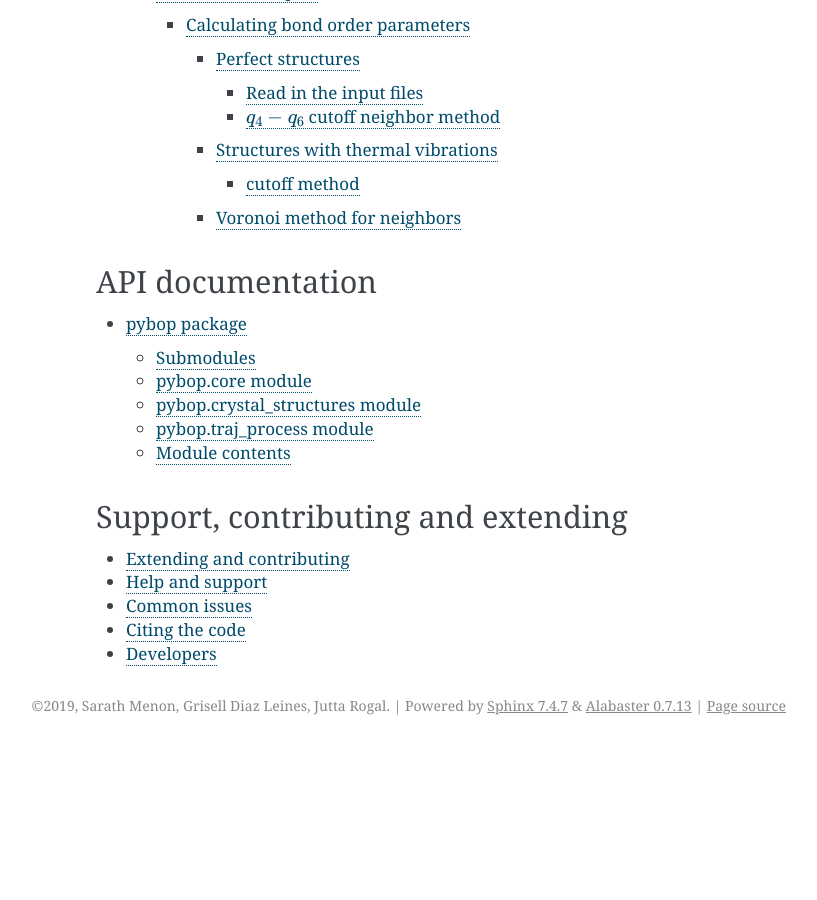
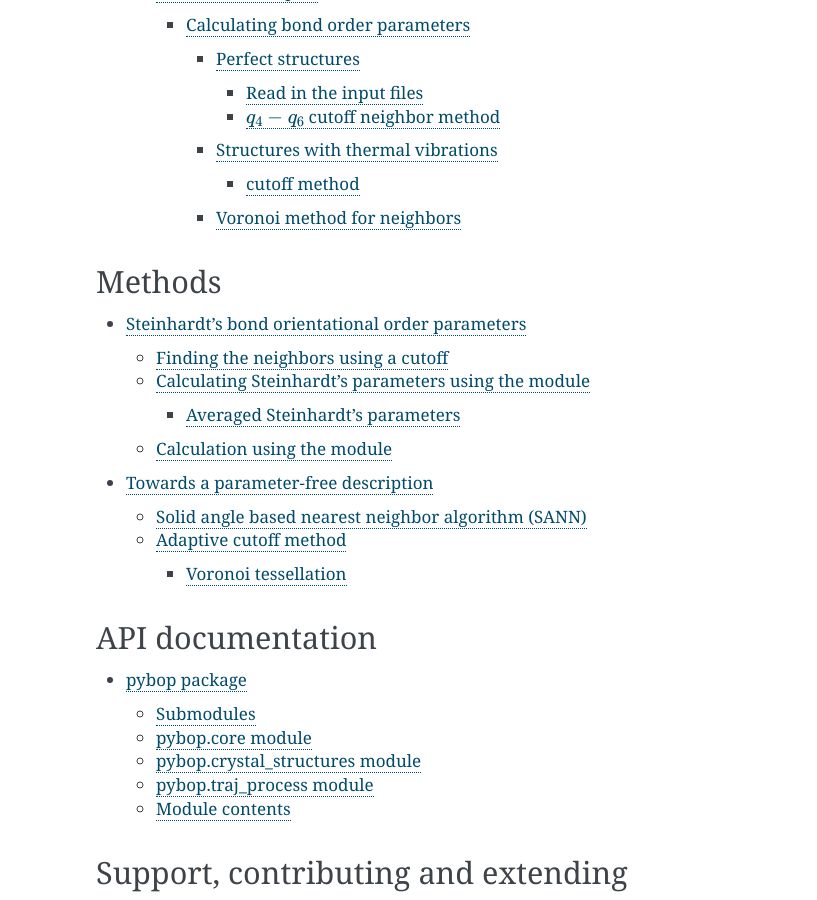
Before and after one commit to pyscal/pyscal, a Sphinx documentation site: the page built from docs/source/index.rst, in a window 1280 px wide and 900 px high, scrolled down 1589 px. Shown: the whole window, without its empty margins (324-1141 px from the left). Built offline with Sphinx 7.4.7, drawn with Linux system fonts in a browser that asks for light colours; pages that are not in the unit, such as notebooks, are missing from menus; before the commit the page ends 2334 px from its top, so only the background shows below that; some of the changed lines change nothing that is shown.

Commit message:
add steinhardt parameter docs

```diff
--- a/docs/source/index.rst
+++ b/docs/source/index.rst
@@ -48,6 +48,13 @@ First steps
     examples
     jupyter
 
+Methods
+-------
+
+.. toctree::
+
+    steinhardtparameters
+
 API documentation
 -----------------
 
--- /dev/null
+++ b/docs/source/steinhardtparameters.rst
@@ -0,0 +1,183 @@
+Steinhardt’s bond orientational order parameters
+------------------------------------------------
+
+Steinhardt’s bond orientational order parameters are a set of parameters
+based on the local atomic environment. These parameters have been used
+extensively for various uses such as distinction of crystal structures,
+identification of solid and liquid atoms and identification of defects.
+
+These parameters, which are rotationally and translationally invariant
+are defined by,
+
+.. math::  q_l (i) =  \Big(  \frac{4\pi}{2l+1}  \sum_{m=-l}^l | q_{lm}(i) |^2 \Big )^{\frac{1}{2}}
+
+where,
+
+.. math::  q_{lm} (i) =  \frac{1}{N(i)} \sum_{j=1}^{N(i)} Y_{lm}(\pmb{r}_{ij})
+
+in which :math:`Y_{lm}` are the spherical harmonics and :math:`N(i)` is
+the number of neighbours of particle :math:`i`, :math:`\pmb{r}_{ij}` is
+the vector connecting particles :math:`i` and :math:`j`, and :math:`l`
+and :math:`m` are both intergers with :math:`m \in [-l,+l]`. Various
+parameters have found specific uses, such as :math:`q_2` and :math:`q_6`
+for identification of crystallinity, :math:`q_6` for identification of
+solidity, and :math:`q_4` and :math:`q_6` for distinction of crystal
+structures. The traditional method makes use of a cutoff radius which
+takes into account the neighbors of an atom.
+
+Finding the neighbors using a cutoff
+^^^^^^^^^^^^^^^^^^^^^^^^^^^^^^^^^^^^
+
+The most common method to calculate the neighbors of an atom is using a
+cutoff radius. The neighborhood of an atom for calculation of
+Steinhardt’s parameters is often carried out using this method. A cutoff
+is selected based on the properties of the system, one of the common
+methods is to select the cutoff in a way that it coincides with the
+first minimum of the radial distribution function. Once a cutoff is
+decided, the neighbors of an atom are those that fall within this
+selected radius. The following code snippet will use the cutoff method
+to calculate neighbors. Please check the examples section of basic use
+of the module. ``conf.dump`` is assumed to be the input file containing
+simulation snapshot. A cutoff radius of 3 is assumed for calculation of
+neighbors.
+
+.. code:: python
+
+   import pybop.core as pc
+   sys = pc.System()
+   sys.read_inputfile('conf.dump')
+   sys.get_neighbors(method='cutoff', cutoff=3)
+
+Calculating Steinhardt’s parameters using the module
+^^^^^^^^^^^^^^^^^^^^^^^^^^^^^^^^^^^^^^^^^^^^^^^^^^^^
+
+The module can be used easily for the calculation of :math:`q_l`
+parameters. Once the neighbors have been calculated using the above code
+snippet, the :math:`q_l` can be calculated by, for example, :math:`q_4`
+and :math:`q_6` by,
+
+.. code:: python
+
+   sys.calculate_q([4, 6])
+   q = sys.get_qvals([4, 6])
+
+Averaged Steinhardt’s parameters
+~~~~~~~~~~~~~~~~~~~~~~~~~~~~~~~~
+
+At high temperatures, thermal vibrations affect the atomic positions.
+This in turn leads to overlapping distributions of :math:`q_l`
+parameters, which in turn leads to difficulty in identification of
+crystal structures. In order to address this problem, the averaged
+version :math:`\bar{q}_l` of Steinhardt’s parameters was introduced by
+Lechner and Dellago. :math:`\bar{q}_l` is given by,
+
+.. math::  \bar{q}_l (i) =  \Big(  \frac{4\pi}{2l+1}  \sum_{m=-l}^l \Big| \frac{1}{\tilde{N}(i)} \sum_{k=0}^{\tilde{N}(i)} q_{lm}(k) \Big|^2 \Big )^{\frac{1}{2}}
+
+where the sum from :math:`k=0` to :math:`\tilde{N}(i)` is over all the
+neighbors and the particle itself. The averaged parameters takes into
+account the first neighbor shell and also information from the
+neighboring atoms and thus reduces the overlap between the
+distributions.
+
+Calculation using the module
+^^^^^^^^^^^^^^^^^^^^^^^^^^^^
+
+Assuming that the system is set up correctly as shown in the previous
+section, the averaged versions can be calculated by using the
+``averaged = True`` keyword.
+
+.. code:: python
+
+   sys.calculate_q([4, 6], averaged=True)
+   q = sys.get_qvals([4, 6], averaged=True)
+
+Towards a parameter-free description
+------------------------------------
+
+Adaptive cutoff methods
+~~~~~~~~~~~~~~~~~~~~~~~
+
+Selecting a hard cutoff radius gives rise to some problems such as-
+
+-  Atomic vibrations due to temperature makes the selection of a cutoff
+   difficult.
+-  If there is more than one structure present in the system, for
+   example, bcc and fcc, the selection of cutoff such that it includes
+   the first shell of both structures can be difficult.
+
+With the aim of rectifying these problems, various adaptive approaches
+have been proposed. Two of the methods implemented in the module is
+discussed below.
+
+Solid angle based nearest neighbor algorithm (SANN)
+^^^^^^^^^^^^^^^^^^^^^^^^^^^^^^^^^^^^^^^^^^^^^^^^^^^
+
+| SANN algorithm determines the cutoff radius by counting the solid
+  angles around an atom and equating it to :math:`4\pi`. The algorithm
+  solves the following equation iteratively.
+|
+
+  .. math:: R_i^{(m)} = \frac{\sum_{j=1}^m r_{i,j}}{m-2} < r_{i, m+1}
+| where :math:`i` is the host atom, :math:`j` are it’s neighbors.
+  :math:`R_i` is the cutoff radius for each particle :math:`i` which is
+  found by increasing the neighbor of neighbors :math:`m`. For a
+  description of the algorithm and more details, please check. SANN
+  algorithm can be used to find the neighbors by,
+
+.. code:: python
+
+   import pybop.core as pc
+   sys = pc.System()
+   sys.read_inputfile('conf.dump')
+   sys.get_neighbors(method='cutoff', cutoff='sann')
+
+| Since SANN algorithm involves sorting, a sufficiently large cutoff is
+  used in the beginning to reduce the number entries to be sorted. This
+  parameter is calculated by,
+|
+
+  .. math::  r_{initial} = \mathrm{threshold} \times \bigg(\frac{\mathrm{Simulation~box~volume}}{\mathrm{Number~of~particles}}\bigg)^{\frac{1}{3}}
+
+   a tunable ``threshold`` parameter can be set through function
+  arguments.
+
+Adaptive cutoff method
+^^^^^^^^^^^^^^^^^^^^^^
+
+| An adaptive cutoff specific for each atom can also be found using an
+  algorithm similar to adaptive common neighbor analysis. This adaptive
+  cutoff is calculated by first making a list of all neighbor distances
+  for each atom similar to SANN method. Once this list is available,
+  then the cutoff is calculated from,
+|
+
+  .. math::  r_{cut}(i) = \mathrm{padding}\times \bigg(\frac{1}{\mathrm{nlimit}} \sum_{j=1}^{\mathrm{nlimit}} r_{ij} \bigg)
+
+This method can be chosen by,
+
+.. code:: python
+
+   import pybop.core as pc
+   sys = pc.System()
+   sys.read_inputfile('conf.dump')
+   sys.get_neighbors(method='cutoff', cutoff='adaptive')
+
+The ``padding`` and ``nlimit`` parameters in the above equation can be
+tuned using the respective keywords.
+
+Either of the adaptive method can be used to find neighbors, which can
+then be used to calculate Steinhardt’s parameters or averaged versions.
+
+Voronoi tessellation
+~~~~~~~~~~~~~~~~~~~~
+
+Voronoi tessellation provides a completely parameter free geometric
+approach for calculation of neighbors. ``Voro++`` code is used for
+Voronoi tessellation. Neighbors can be calculated using this method by,
+
+.. code:: python
+
+   import pybop.core as pc
+   sys = pc.System()
+   sys.read_inputfile('conf.dump')
+   sys.get_neighbors(method='voronoi')
```
Also changed, not shown: docs/source/steinhardt_writeup.ipynb (added).
